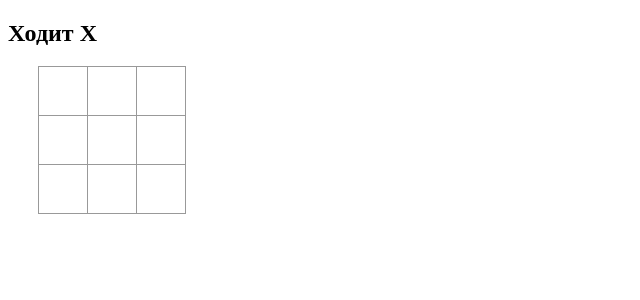
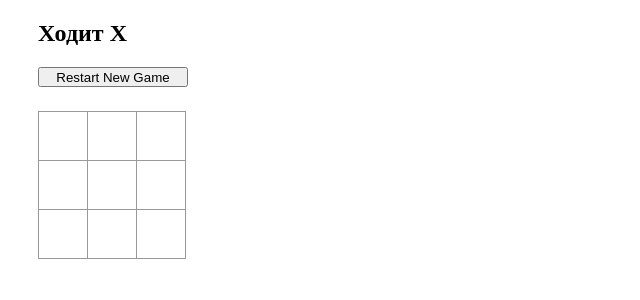
Before and after one commit to bookgvi/vue-tictactoe, a Vue app: page / in a window 1280 px wide. Shown: the top 300 px of the page, without its empty margins (0-640 px from the left). Built offline with nearby package versions, Linux system fonts and the light colour scheme.

Commit message:
Tic tac toe game

```diff
--- a/src/components/Field.vue
+++ b/src/components/Field.vue
@@ -1,7 +1,9 @@
 <template>
   <div>
-    <h2 v-if="isPlaying">Ходит {{ this.isXO ? 'X' : 'O' }}</h2>
-    <h1 v-if="!isPlaying" class="winner">The winner is "{{ isWiiner }}"</h1>
+    <h2 v-if="isPlaying" class="title">Ходит {{ this.isXO ? 'X' : 'O' }}</h2>
+    <h2 v-if="!isPlaying" class="title winner">The winner is... "{{ isWiiner }}"</h2>
+    <button @click="resetGame" class="new-game">Restart New Game</button>
+
     <div class="game-field">
       <div v-if="showLine==1" class="line line_1"></div>
       <div v-if="showLine==3" class="line line_2"></div>
@@ -12,9 +14,10 @@
       <div v-if="showLine==5" class="line line_7"></div>
       <div v-if="showLine==2" class="line line_8"></div>
       <game-cell
-        v-for="index in 9"
+        v-for="index in getGameField.length"
         :key="index"
         :cellNumber="index"
+        v-if="isReset"
       />
     </div>
   </div>
@@ -22,10 +25,11 @@
 
 <script>
 import Cell from './Cell'
-import { mapGetters } from 'vuex'
+import { mapGetters, mapActions } from 'vuex'
 export default {
   data () {
     return {
+      isReset: true,
       hasWinner: false,
       line: {
         fst: false
@@ -44,8 +48,21 @@ export default {
       'isXO',
       'isPlaying',
       'isWiiner',
-      'winnerLine'
+      'winnerLine',
+      'getGameField'
     ])
+  },
+  methods: {
+    ...mapActions([
+      'restart'
+    ]),
+    resetGame () {
+      this.isReset = false
+      this.restart()
+      setTimeout(() => {
+        this.isReset = true
+      }, 200)
+    }
   }
 }
 </script>
--- a/src/css/gameField.css
+++ b/src/css/gameField.css
@@ -6,6 +6,15 @@
   flex-wrap: wrap;
   position: relative;
 
+}
+.new-game {     /* Button */
+  width: 150px;
+  height: 20px;
+  margin-left: 30px;
+  margin-bottom: 25px;
+}
+.title {
+  margin-left: 30px;
 }
 .cell {
   background: #fff;
@@ -46,7 +55,7 @@
 }
 
 .line_2 {
-  bottom: 20px;
+  bottom: 25px;
 }
 
 .line_3,
@@ -57,11 +66,11 @@
 }
 
 .line_3 {
-  left: 50px;
+  left: 53px;
 }
 
 .line_4 {
-  right: 80px;
+  right: 85px;
 }
 
 .line_5 {
--- a/src/store/actions.js
+++ b/src/store/actions.js
@@ -5,5 +5,6 @@ export const actions = {
     context.commit(types.IS_WINNER)
     context.commit(types.DRAW_XO, payload)
   },
-  isWinner: ({commit}) => commit(types.IS_WINNER)
+  isWinner: ({commit}) => commit(types.IS_WINNER),
+  restart: ({commit}) => commit(types.NEW_GAME)
 }
--- a/src/store/index.js
+++ b/src/store/index.js
@@ -9,8 +9,9 @@ Vue.use(Vuex)
 const state = {
   isXO: true,
   isPlaying: true,
+  moves: 0,
   gameField: new Array(9),
-  winner: 'Nobody',
+  winner: 'Nobody wins :(',
   winnerLine: false,
   win: [
     [0, 1, 2],
--- a/src/store/mutation-types.js
+++ b/src/store/mutation-types.js
@@ -1,2 +1,3 @@
 export const DRAW_XO = 'DRAW_XO'
 export const IS_WINNER = 'IS_WINNER'
+export const NEW_GAME = 'NEW_GAME'
--- a/src/store/mutations.js
+++ b/src/store/mutations.js
@@ -2,17 +2,15 @@ import * as types from './mutation-types'
 
 export const mutations = {
   [types.DRAW_XO]: (state, payload) => {
-    if (!state.gameField[payload.cellNum]) {
+    if (state.moves < 8) {
       state.gameField.splice(payload.cellNum, 1, state.isXO ? 'X' : 'O')
       state.isXO = !state.isXO
-    } else if (state.gameField[payload.cellNum]) {
-      console.log('Not allowed!')
-    } else if (state.gameField.length > 8) {
+      state.moves++
+    } else {
       state.isPlaying = false
-      state.gameField = []
     }
   },
-  [types.IS_WINNER]: (state) => {
+  [types.IS_WINNER]: state => {
     let a, b, c
     for (let i = 0; i < state.win.length; i++) {
       [a, b, c] = state.win[i]
@@ -22,6 +20,13 @@ export const mutations = {
         state.winnerLine = i + 1
       }
     }
+  },
+  [types.NEW_GAME]: state => {
+    state.isXO = true
+    state.isPlaying = true
+    state.moves = 0
+    state.gameField = new Array(9)
+    state.winner = 'Nobody wins :('
+    state.winnerLine = false
   }
-
 }
```
Also changed, not shown: 1 other file (tests, documents, lock files or other folders).
